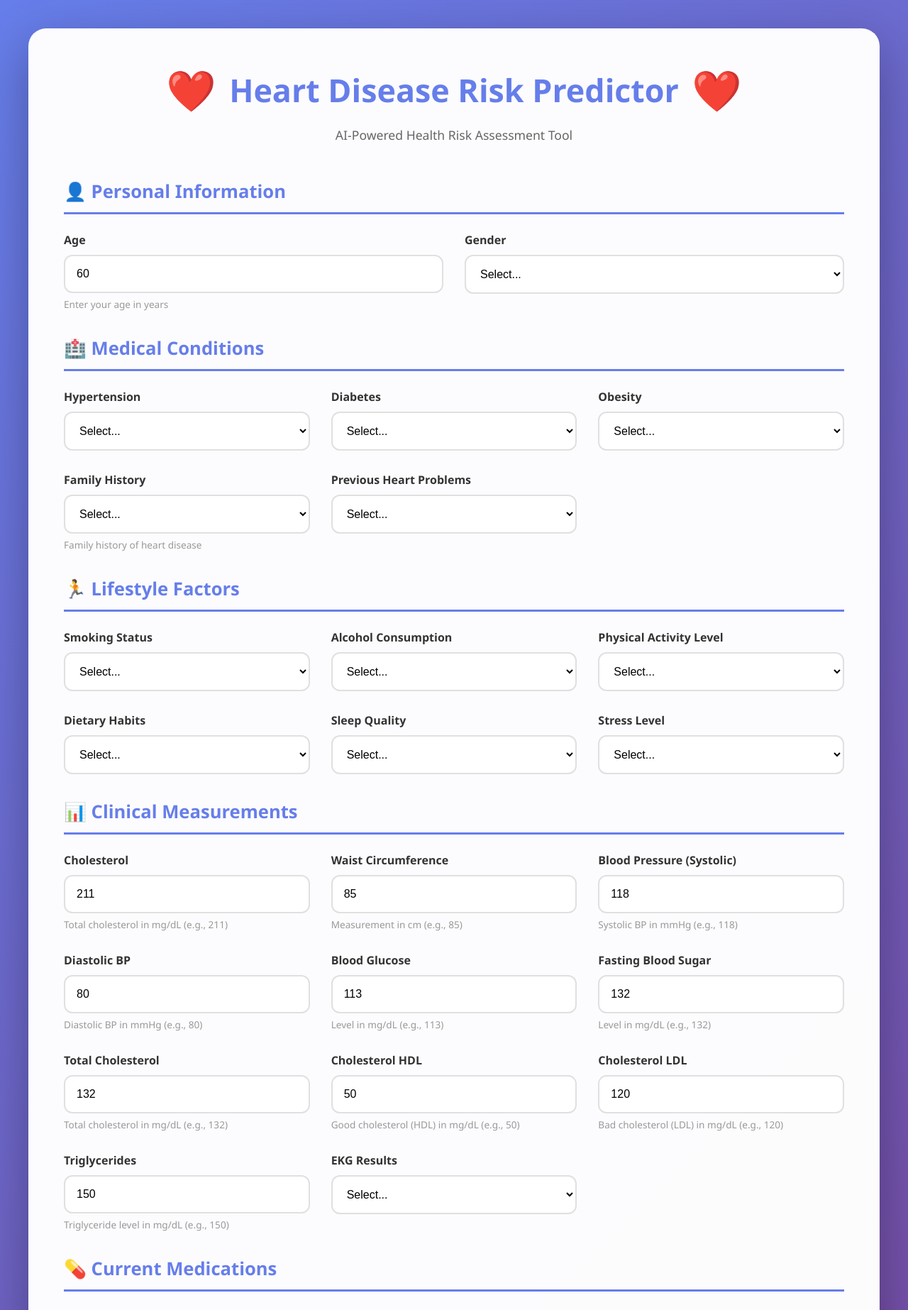
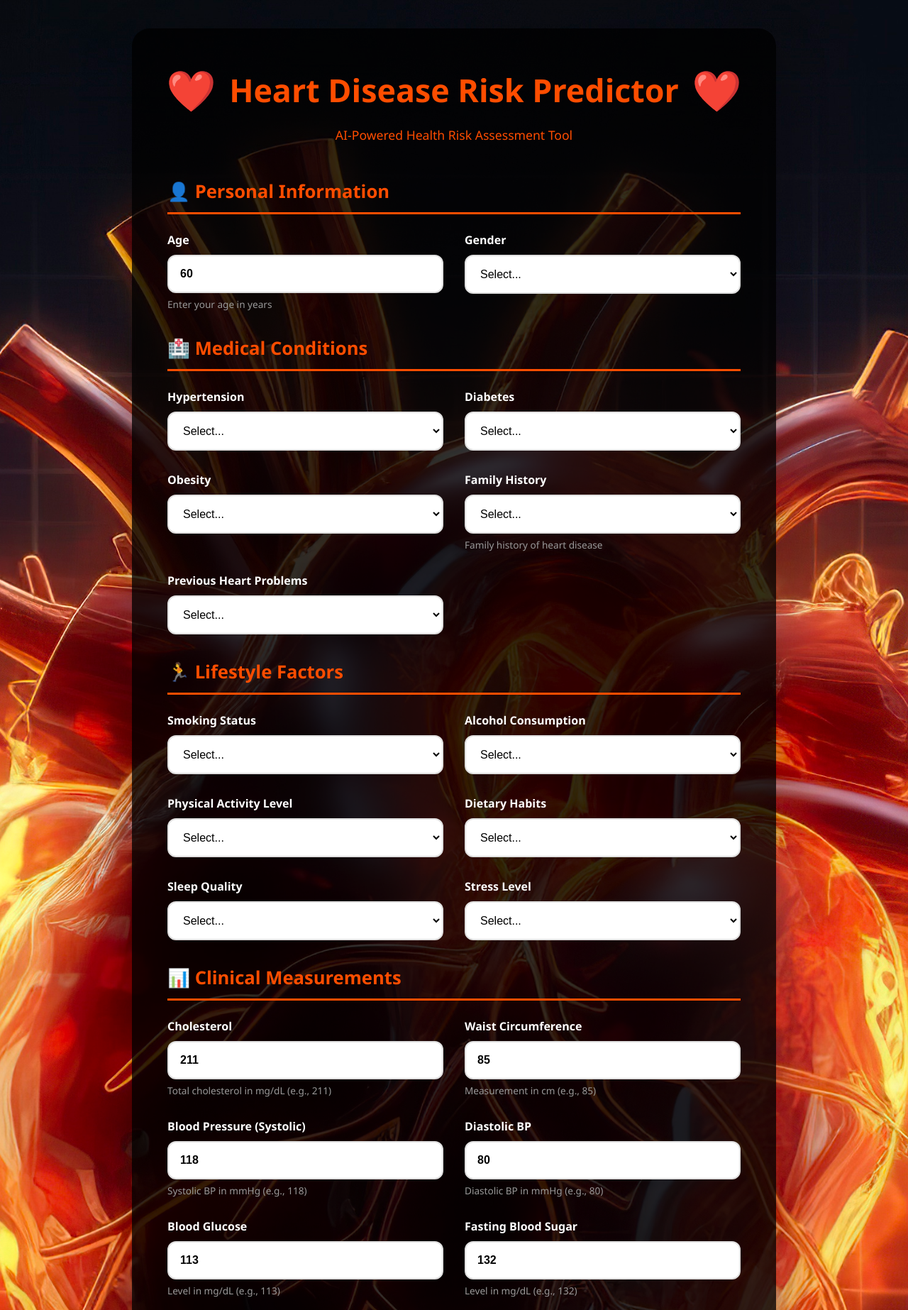
Before and after one commit to Akila-Prabath/Heart-Attack-Predictor, a Flask app: page / in a window 1280 px wide. Shown: the top 1846 px of the page at 71% size. Run offline with Flask 3, Linux system fonts and the light colour scheme.

Commit message:
Update web page

```diff
--- a/app/templates/index.html
+++ b/app/templates/index.html
@@ -17,10 +17,17 @@
             background: linear-gradient(135deg, #667eea 0%, #764ba2 100%);
             min-height: 100vh;
             padding: 40px 20px;
+			background-image: url("../static/heart.jpg");
+			background-size: cover;
+			background-position: center;
+			background-repeat: no-repeat;
+			display: flex;
+			align-items: center;
+			justify-content: center;
         }
 
         .container {
-            background: rgba(255, 255, 255, 0.98);
+            background: rgba(0, 0, 0, 0.8);
             border-radius: 25px;
             box-shadow: 0 25px 70px rgba(0, 0, 0, 0.3);
             max-width: 1200px;
@@ -47,7 +54,7 @@
         }
 
         .header h1 {
-            color: #667eea;
+			color: #FF4D00;
             font-size: 2.8em;
             margin-bottom: 15px;
             display: flex;
@@ -79,18 +86,18 @@
         }
 
         .header p {
-            color: #666;
+			color: #FF4D00;
             font-size: 1.1em;
             margin-top: 10px;
         }
 
         .section-title {
-            color: #667eea;
-            font-size: 1.6em;
+            color: #FF4D00;
+			font-size: 1.6em;
             font-weight: 600;
             margin: 35px 0 25px 0;
             padding-bottom: 12px;
-            border-bottom: 3px solid #667eea;
+            border-bottom: 3px solid #FF4D00;
             display: flex;
             align-items: center;
             gap: 12px;
@@ -114,8 +121,8 @@
         }
 
         label {
-            color: #333;
-            font-weight: 600;
+            color: white;
+            font-weight: 900;
             margin-bottom: 10px;
             font-size: 1em;
             display: flex;
@@ -129,6 +136,7 @@
             border: 2px solid #e0e0e0;
             border-radius: 12px;
             font-size: 1em;
+			color: black;
             transition: all 0.3s;
             background: white;
         }
@@ -141,10 +149,26 @@
             transform: translateY(-2px);
         }
 
-        input:hover,
-        select:hover {
-            border-color: #b8c5ff;
-        }
+        .form-group:hover label {
+		color: red;
+		font-size: 1.05em;
+		}
+
+		.form-group:hover input,
+		.form-group:hover select {
+			border-color: red;
+			color: black;
+			font-size: 1.1em;
+			font-weight:bold;
+			transform: scale(1.02);
+		}
+
+		input:not(:placeholder-shown),
+		input:valid,
+		select:valid {
+			color: black;
+			font-weight:bold;
+		}
 
         .tooltip {
             font-size: 0.85em;
@@ -156,7 +180,7 @@
         .btn-predict {
             width: 100%;
             padding: 20px;
-            background: linear-gradient(135deg, #667eea 0%, #764ba2 100%);
+            background: linear-gradient(135deg, #FF8C00 0%, #8B0000 100%);
             color: white;
             border: none;
             border-radius: 15px;
```
Also changed, not shown: app/static/heart.jpg (added).
